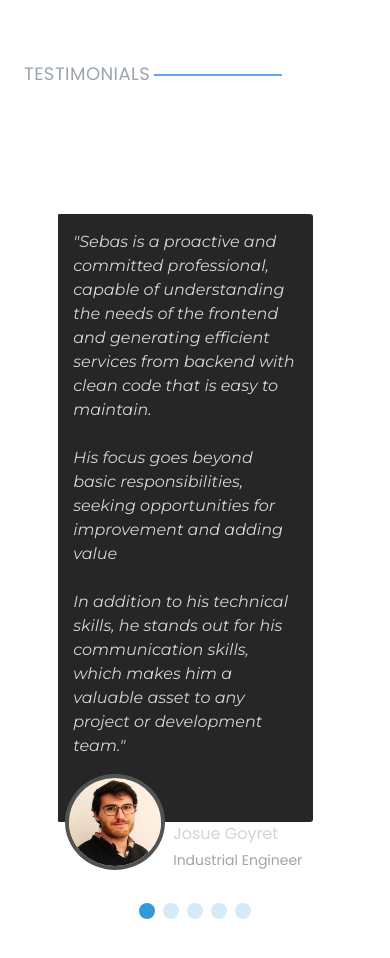
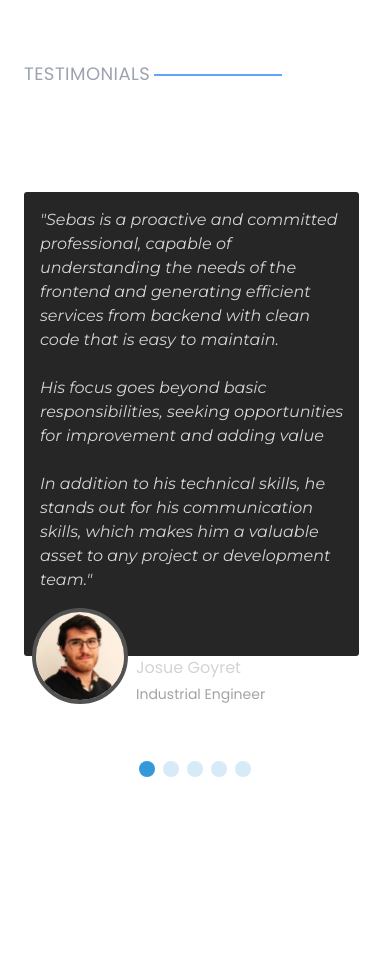
Before and after one commit to seba-pitra/portfolio, a React (Create React App) app: page / in a window 390 px wide. Shown: the part 3400-4358 px from the top of the page. After the commit the page ends 4248 px from the top, so only its background shows below. Built offline with nearby package versions, Linux system fonts and the light colour scheme.

Commit message:
styles(SwiperTestimonials): fixed responsive design

```diff
--- a/src/components/SwiperTestimonials/SwiperTestimonial.tsx
+++ b/src/components/SwiperTestimonials/SwiperTestimonial.tsx
@@ -14,7 +14,7 @@ import { Swiper }        from 'swiper/react';
 import { SwiperSlide }   from 'swiper/react';
 import { testimonials }  from '../../database';
 import { useScreenSize } from '../../hooks/UseScreenSize';
-import TestimonialCard   from '../TestimonialsCard/TestimonialCard';
+import TestimonialCard   from '../TestimonialsCards/TestimonialCard';
 
 
 export interface ITestimonial {
@@ -41,20 +41,17 @@ const SwiperTestimonials: React.FC = () => {
       </h2>
 
       <Swiper
-        modules={[Navigation, EffectFade, Pagination, Scrollbar, A11y]}
-        slidesPerView={width > 1024 ? 2 : 1}
+        modules={ [Navigation, EffectFade, Pagination, Scrollbar, A11y] }
+        slidesPerView={width > 990 ? 2 : 1}
         scrollbar={{ draggable: true }}
         effect={'coverflow'}
         grabCursor={true}
-        pagination={{ el: '.swiper-pagination', clickable: true }}
-        navigation={{
-          nextEl: "none",
-          prevEl: 'none',
-        }}
-        className=' w-4/5 mt-8 mb-0 ml-auto mr-auto '>
+        pagination={ { el: '.swiper-pagination', clickable: true }}
+        navigation={ { nextEl: "none", prevEl: 'none' } }
+        className=' w-full mt-8 mb-0 ml-auto mr-auto '>
 
           {testimonials.length && testimonials.map((testimonial): any =>
-            <SwiperSlide>
+            <SwiperSlide className=' w-[28rem] h-[400px] flex items-center justify-center'>
               <TestimonialCard
               name={testimonial.name}
               comment={testimonial.comment}
@@ -65,7 +62,7 @@ const SwiperTestimonials: React.FC = () => {
             </SwiperSlide>
           )}
 
-        <div className="relative bottom-8 flex items-center justify-center mt-28 max-sm:mt-[90%] ">
+        <div className="relative bottom-8 flex items-center justify-center mt-28 max-[540px]:mt-[150px] max-[405px]:mt-[280px]">
           <div className="swiper-pagination"></div>
         </div>
       </Swiper>
--- a/src/components/SwiperTestimonials/SwiperTestimonials.css
+++ b/src/components/SwiperTestimonials/SwiperTestimonials.css
@@ -1,31 +1,3 @@
-.swiper-slide {
-  width: 28rem;
-  height: 400px;
-  display: flex;
-  flex-direction: column;
-  align-items: center;
-  justify-content: center;
-}
-
-@media (max-width: 500px) {
-  .swiper_container {
-    height: 47rem;
-  }
-  .swiper-slide {
-    width: 28rem !important;
-    height: 36rem !important;
-  }
-  .swiper-slide img {
-    width: 28rem !important;
-    height: 36rem !important;
-  }
-}
-
-.swiper-slide-shadow-left,
-.swiper-slide-shadow-right {
-  display: none;
-}
-
 .swiper-pagination {
   position: relative;
   width: 15rem !important;
--- a/src/components/TestimonialsCard/TestimonialCard.tsx
+++ b/src/components/TestimonialsCards/TestimonialCard.tsx
@@ -1,6 +1,6 @@
 import React from "react";
 
-export interface IProps {
+interface IProps {
   name:           string;
   comment:        string;
   comment2?:      string;
@@ -11,11 +11,13 @@ export interface IProps {
 
 const TestimonialCard: React.FC<IProps> = ({ name, comment, comment2, comment3, profilePicture, role }) => {
   return (
-    <div className="h-24 w-96 max-[600px]:-ml-[130px] max-sm:mt-[60%] mt-14 max-sm:w-80">
-      <p className=" bg-neutral-800 p-4 pb-16 font-montserrat rounded-skill-card max-sm:w-64">
-        {'"'}{comment}         <br /> <br />
+    <div className="h-24 w-[500px] max-[1280px]:w-96 max-[540px]:mt-[30%] max-[400px]:mt-[75%] mt-14 ">
+      <p className=" bg-neutral-800  p-4 pb-16 font-montserrat rounded-skill-card max-sm:w-[98%]">
+        {'"'}
+        {comment}              <br /> <br />
         {comment2 && comment2} <br /> <br />
-        {comment3 && comment3}{'"'}
+        {comment3 && comment3}
+        {'"'}
       </p>
       <div className="flex">
         <img
--- a/src/database/testimonials.ts
+++ b/src/database/testimonials.ts
@@ -40,17 +40,17 @@ export const testimonials: Array<ITestimonial> =  [
   },
   {
     name:     "Francisco Schlatter",
-    comment:  "Working with Sebastian was an amazing experience. His technical knowledge and development skills are outstanding. ",
-    comment2: "He always gives his best to deliver exceptional results and exceed expectations.",
-    comment3: "His ability to solve complex problems efficiently and his positive attitude make him a reliable collaborator.",
+    comment:  "Working with Sebastian was an amazing experience. His technical knowledge and development skills are outstanding",
+    comment2: "He consistently goes above and beyond to deliver exceptional results, consistently exceeding expectations.",
+    comment3: "Sebastian's ability to efficiently solve complex problems, coupled with his positive attitude, makes him a highly reliable collaborator.",
     role:     "Full Stack Developer",
     profilePicture: franImage
   },
   {
     name:     "Lucas Pedreira",
-    comment:  "I had the opportunity to work closely with Sebastian and I must say that the experience was very positive.",
-    comment2: "He is always willing to help, give advice and receive it too.",
-    comment3: "He is a professional who shows that he likes what he does and dedicates the best of himself to it.",
+    comment:  "I had the oportunity of working closely with Sebastian, and I can say that it was a very positive experience. ",
+    comment2: "He consistently demonstrated his willingness to assist others, provide valuable advice, and be open to receiving feedback as well. His passion for his work shines through, and he consistently dedicates himself wholeheartedly to every task.",
+    comment3: "He is a valuable asset to any team or project.",
     role:     "Freelance Developer",
     profilePicture: lucasImage
   },
```
